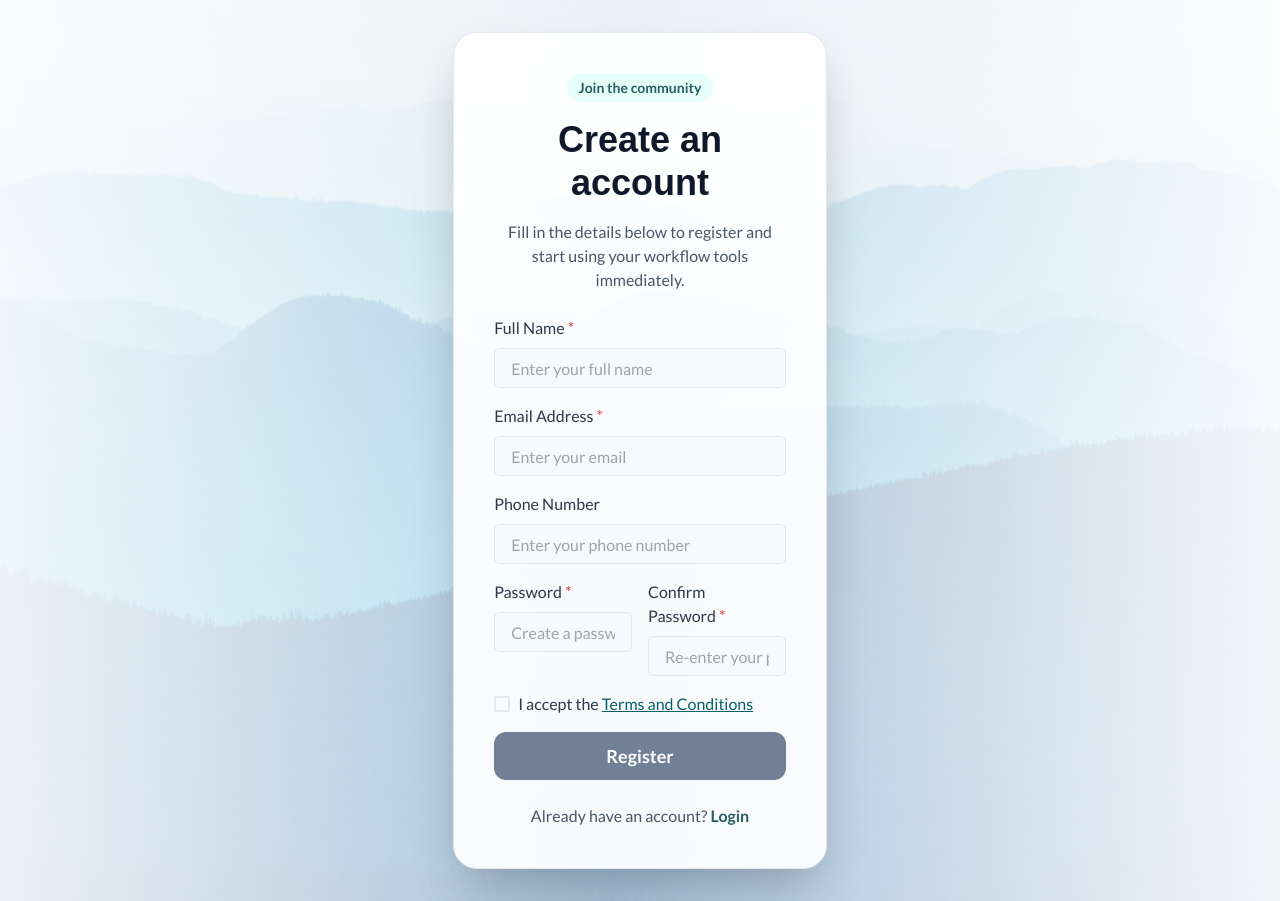
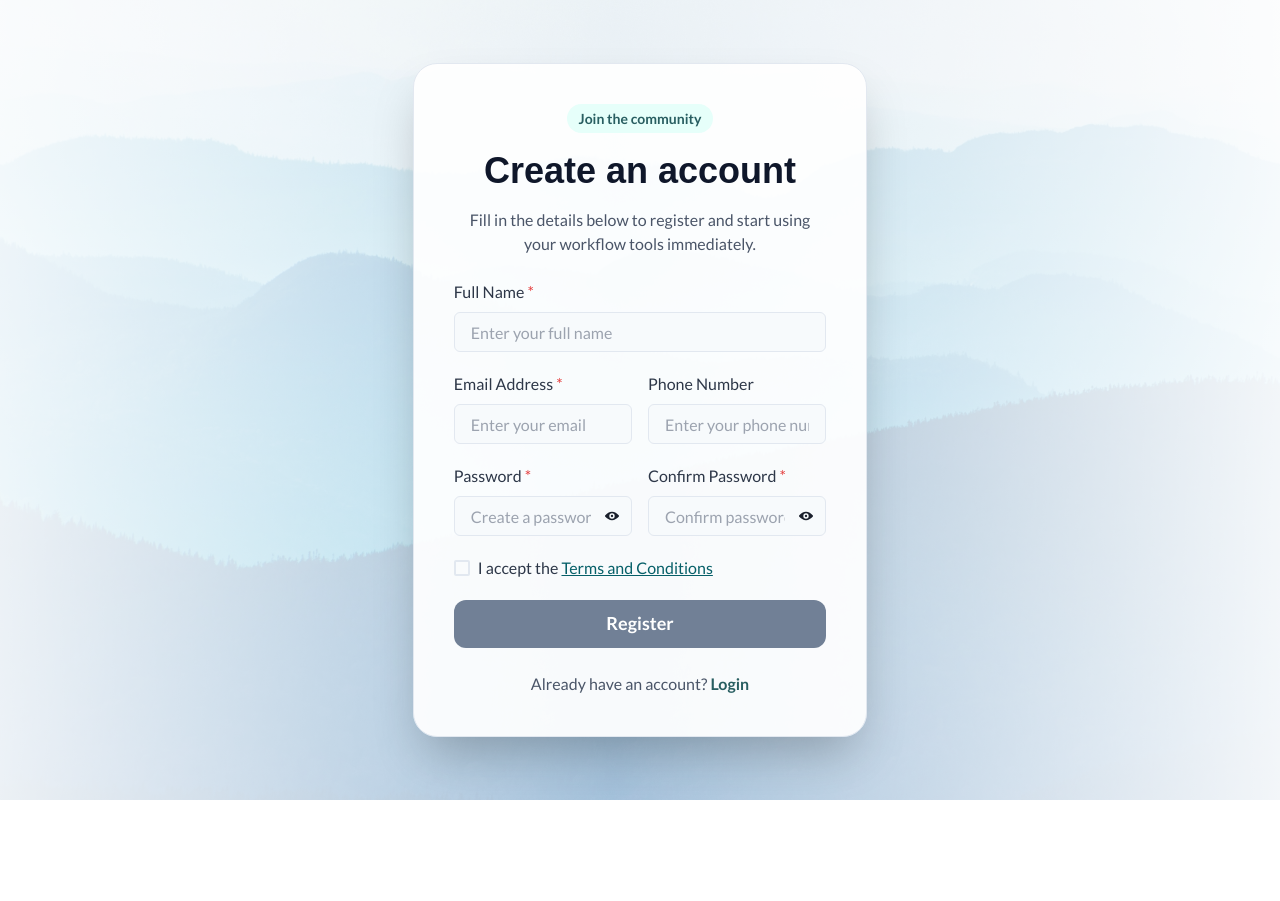
Before and after one commit to rahul52us/my-nextjs-app, a Next.js app: page /register in a window 1280 px wide. After the commit the page ends 800 px from the top, so only its background shows below. Built offline with nearby package versions, Linux system fonts and the light colour scheme; no server answers.

Commit message:
handle chane

```diff
--- a/app/(authentication)/login/content.tsx
+++ b/app/(authentication)/login/content.tsx
@@ -10,6 +10,8 @@ import {
   FormErrorMessage,
   Heading,
   Input,
+  InputGroup,
+  InputRightElement,
   Stack,
   Text,
   Spinner,
@@ -18,6 +20,7 @@ import {
 } from "@chakra-ui/react";
 import Link from "next/link";
 import { useState } from "react";
+import { ViewIcon, ViewOffIcon } from '@chakra-ui/icons';
 import { FcGoogle } from "react-icons/fc";
 import CustomButton from "../../component/common/CustomButton/CustomButton";
 import { useRouter, useSearchParams } from "next/navigation";
@@ -28,6 +31,7 @@ const LoginContent = observer(() => {
   const { auth: { login, openNotification } } = stores;
   const [formData, setFormData] = useState({ username: "", password: "" });
   const [isLoading, setIsLoading] = useState(false);
+  const [showPassword, setShowPassword] = useState(false);
   const router = useRouter();
   const searchParams = useSearchParams();
   const loginMessage = searchParams.get("message");
@@ -140,8 +144,9 @@ const LoginContent = observer(() => {
 
               <FormControl id="password" isRequired>
                 <FormLabel fontWeight="semibold" color={labelColor}>Password</FormLabel>
+                <InputGroup>
                   <Input
-                  type="password"
+                    type={showPassword ? "text" : "password"}
                     name="password"
                     placeholder="Enter your password"
                     value={formData.password}
@@ -150,6 +155,18 @@ const LoginContent = observer(() => {
                     bg={inputBg}
                     color={useColorModeValue('gray.800','white')}
                   />
+                  <InputRightElement h="full">
+                    <Button
+                      variant="ghost"
+                      onClick={() => setShowPassword(!showPassword)}
+                      size="sm"
+                      _hover={{ bg: 'transparent', opacity: 0.8 }}
+                      _active={{ bg: 'transparent' }}
+                    >
+                      {showPassword ? <ViewOffIcon /> : <ViewIcon />}
+                    </Button>
+                  </InputRightElement>
+                </InputGroup>
               </FormControl>
 
               <Flex align="center" justify="space-between" flexDirection={{ base: "column", md: "row" }} gap={2}>
--- a/app/(authentication)/register/content.tsx
+++ b/app/(authentication)/register/content.tsx
@@ -1,5 +1,6 @@
 'use client';
 
+import { useState } from 'react';
 import {
   Box,
   Button,
@@ -10,11 +11,14 @@ import {
   FormLabel,
   Heading,
   Input,
+  InputGroup,
+  InputRightElement,
   Stack,
   Text,
   useColorModeValue,
   VStack,
 } from '@chakra-ui/react';
+import { ViewIcon, ViewOffIcon } from '@chakra-ui/icons';
 import { ErrorMessage, Field, Form, Formik } from 'formik';
 import Link from 'next/link';
 import * as Yup from 'yup';
@@ -42,6 +46,8 @@ const RegisterContent = observer(() => {
     auth: { register, openNotification },
   } = stores;
   const router = useRouter();
+  const [showPassword, setShowPassword] = useState(false);
+  const [showConfirmPassword, setShowConfirmPassword] = useState(false);
   const initialValues = {
     name: '',
     email: '',
@@ -93,7 +99,7 @@ const RegisterContent = observer(() => {
       <Flex align="center" justify="center">
         <Box
           width="100%"
-          maxWidth="560px"
+          maxWidth="680px"
           bg={cardBg}
           p={{ base: 6, md: 10 }}
           borderRadius="3xl"
@@ -129,7 +135,7 @@ const RegisterContent = observer(() => {
           >
             {({ isSubmitting, errors, touched }) => (
               <Form>
-                <Stack spacing={4}>
+                <Stack spacing={5}>
                   <FormControl id="name" isInvalid={!!(touched.name && errors.name)}>
                     <FormLabel color={labelColor}>Full Name <Text as="span" color="red.500">*</Text></FormLabel>
                     <Field
@@ -146,6 +152,7 @@ const RegisterContent = observer(() => {
                     </FormErrorMessage>
                   </FormControl>
 
+                  <Stack direction={{ base: 'column', md: 'row' }} spacing={4}>
                     <FormControl id="email" isInvalid={!!(touched.email && errors.email)}>
                       <FormLabel color={labelColor}>Email Address <Text as="span" color="red.500">*</Text></FormLabel>
                       <Field
@@ -177,19 +184,36 @@ const RegisterContent = observer(() => {
                         <ErrorMessage name="phone" />
                       </FormErrorMessage>
                     </FormControl>
+                  </Stack>
 
                   <Stack direction={{ base: 'column', md: 'row' }} spacing={4}>
                     <FormControl id="password" isInvalid={!!(touched.password && errors.password)}>
                       <FormLabel color={labelColor}>Password <Text as="span" color="red.500">*</Text></FormLabel>
-                      <Field
-                        as={Input}
-                        type="password"
-                        name="password"
+                      <Field name="password">
+                        {({ field }: any) => (
+                          <InputGroup>
+                            <Input
+                              {...field}
+                              type={showPassword ? 'text' : 'password'}
                               placeholder="Create a password"
                               focusBorderColor="teal.500"
                               bg={inputBg}
                               color={useColorModeValue('gray.800','white')}
                             />
+                            <InputRightElement h="full">
+                              <Button
+                                variant="ghost"
+                                onClick={() => setShowPassword(!showPassword)}
+                                size="sm"
+                                _hover={{ bg: 'transparent', opacity: 0.8 }}
+                                _active={{ bg: 'transparent' }}
+                              >
+                                {showPassword ? <ViewOffIcon /> : <ViewIcon />}
+                              </Button>
+                            </InputRightElement>
+                          </InputGroup>
+                        )}
+                      </Field>
                       <FormErrorMessage>
                         <ErrorMessage name="password" />
                       </FormErrorMessage>
@@ -200,15 +224,31 @@ const RegisterContent = observer(() => {
                       isInvalid={!!(touched.confirmPassword && errors.confirmPassword)}
                     >
                       <FormLabel color={labelColor}>Confirm Password <Text as="span" color="red.500">*</Text></FormLabel>
-                      <Field
-                        as={Input}
-                        type="password"
-                        name="confirmPassword"
-                        placeholder="Re-enter your password"
+                      <Field name="confirmPassword">
+                        {({ field }: any) => (
+                          <InputGroup>
+                            <Input
+                              {...field}
+                              type={showConfirmPassword ? 'text' : 'password'}
+                              placeholder="Confirm password"
                               focusBorderColor="teal.500"
                               bg={inputBg}
                               color={useColorModeValue('gray.800','white')}
                             />
+                            <InputRightElement h="full">
+                              <Button
+                                variant="ghost"
+                                onClick={() => setShowConfirmPassword(!showConfirmPassword)}
+                                size="sm"
+                                _hover={{ bg: 'transparent', opacity: 0.8 }}
+                                _active={{ bg: 'transparent' }}
+                              >
+                                {showConfirmPassword ? <ViewOffIcon /> : <ViewIcon />}
+                              </Button>
+                            </InputRightElement>
+                          </InputGroup>
+                        )}
+                      </Field>
                       <FormErrorMessage>
                         <ErrorMessage name="confirmPassword" />
                       </FormErrorMessage>
--- a/app/404.tsx
+++ b/app/404.tsx
@@ -1,4 +1,4 @@
-// // // // pages/404.tsx
+// // // // //pages/404.tsx
 
 import React from 'react';
 import Link from 'next/link';
--- a/app/layouts/authenticationLayout/AuthenticationLayout.tsx
+++ b/app/layouts/authenticationLayout/AuthenticationLayout.tsx
@@ -36,8 +36,8 @@ const AuthenticationLayout = ({ children }: { children: React.ReactNode }) => {
         alignItems={{ base: "flex-start", md: "center" }}
       >
         <Box
-          width={{ base: '100%', md: '46%', lg: '38%' }}
-          maxW="560px"
+          width={{ base: '100%', md: '60%', lg: '50%', xl: '45%' }}
+          maxW="680px"
           maxH="none"
           overflowY="visible"
           bg="transparent"
```
Lines whose indentation alone changed are shown as unchanged.
